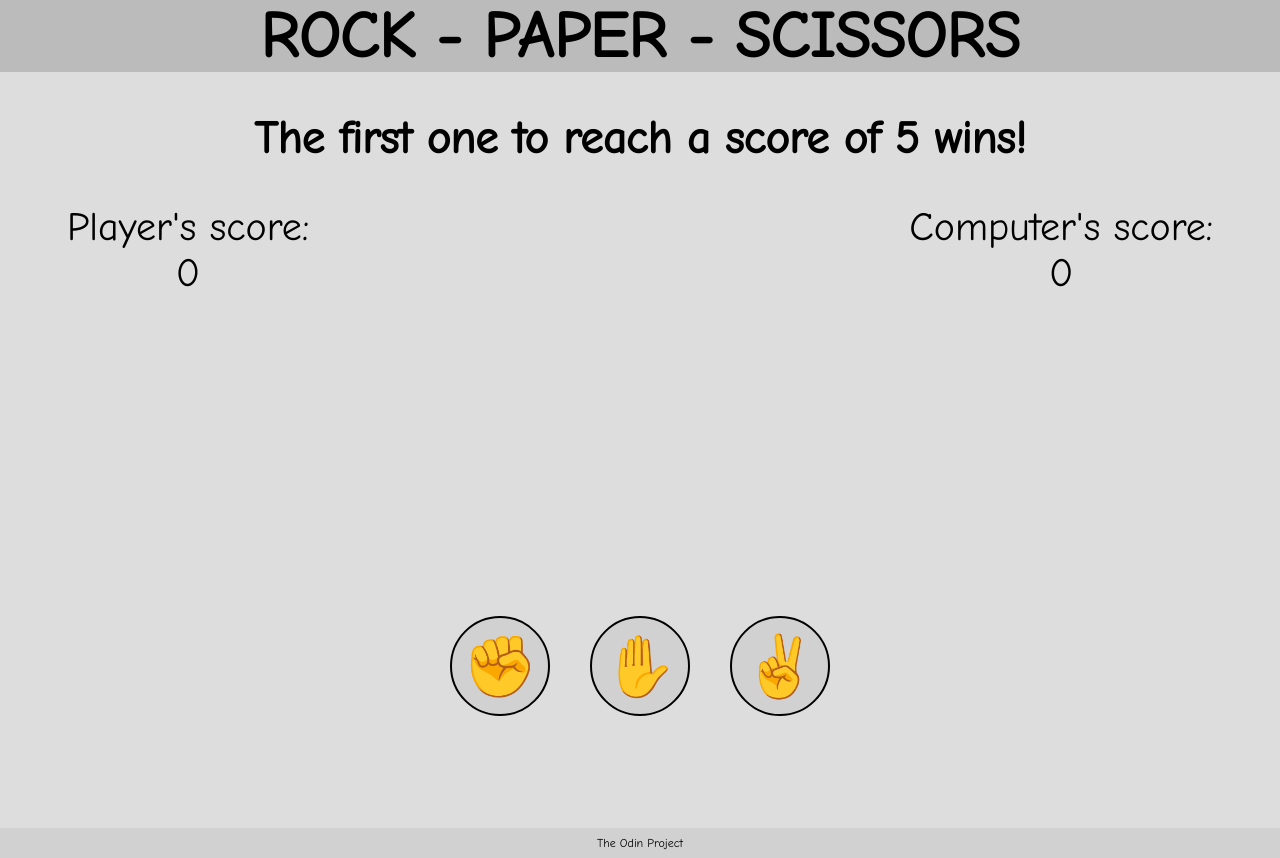
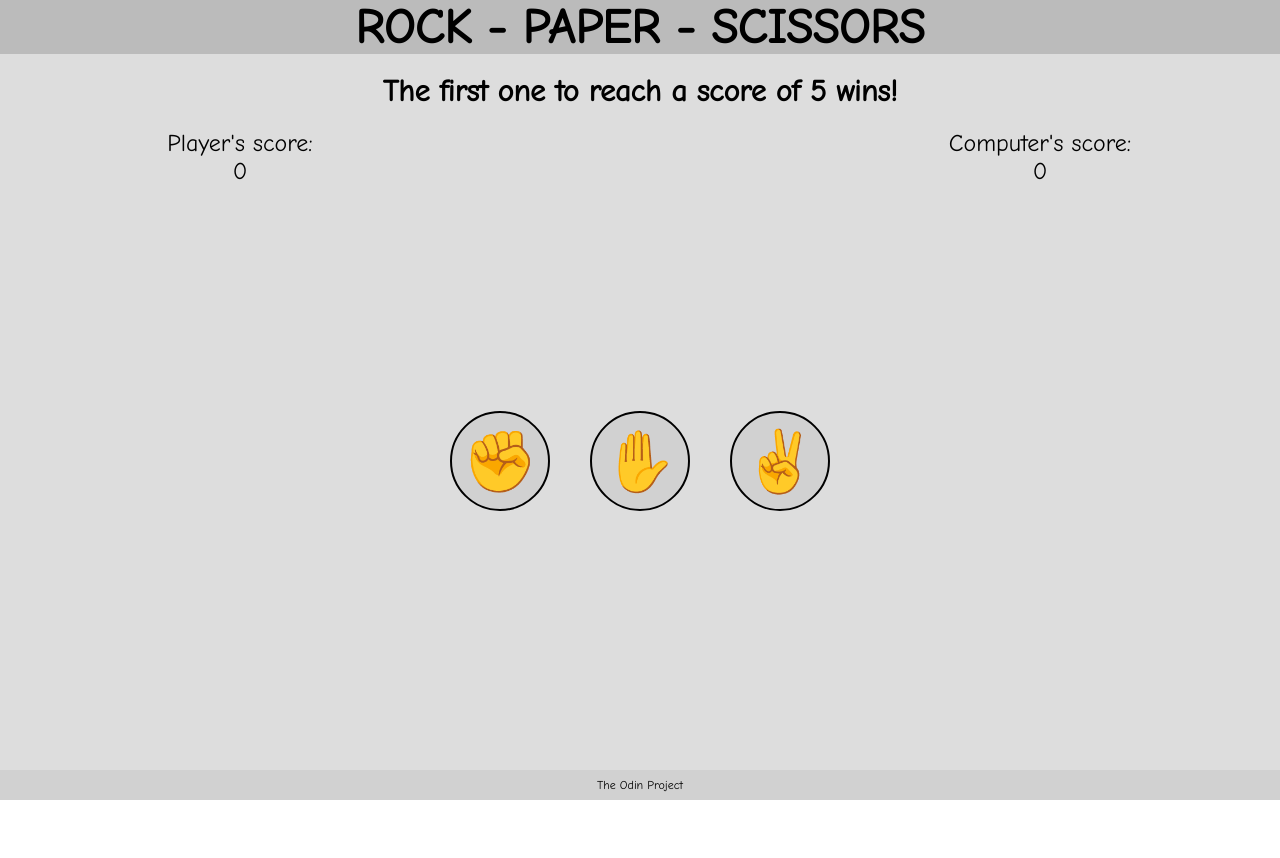
Before and after one commit to jnssvdl/rock-paper-scissors, a plain HTML site: page index.html in a window 1280 px wide. After the commit the page ends 800 px from the top, so only its background shows below. Drawn offline with Linux system fonts and the light colour scheme.

Commit message:
modified style.css

```diff
--- a/style.css
+++ b/style.css
@@ -16,9 +16,9 @@ body {
 }
 
 .header {
-    height: 72px;
+    height: 54px;
     background: #BBBBBB;
-    font-size: 32px;
+    font-size: 24px;
     display: flex;
     align-items: center;
     justify-content: center;
@@ -42,16 +42,16 @@ body {
 }
 
 .display {
-    font-size: 30px;
-    margin: 40px;
+    font-size: 20px;
+    margin: 20px;
 }
 
 .score {
     display: flex;
     gap: 600px;
-    font-size: 40px;
+    font-size: 24px;
     text-align: center;
-    margin-bottom: 100px;
+    margin-bottom: 6px;
 }
 
 .score-container {
```
